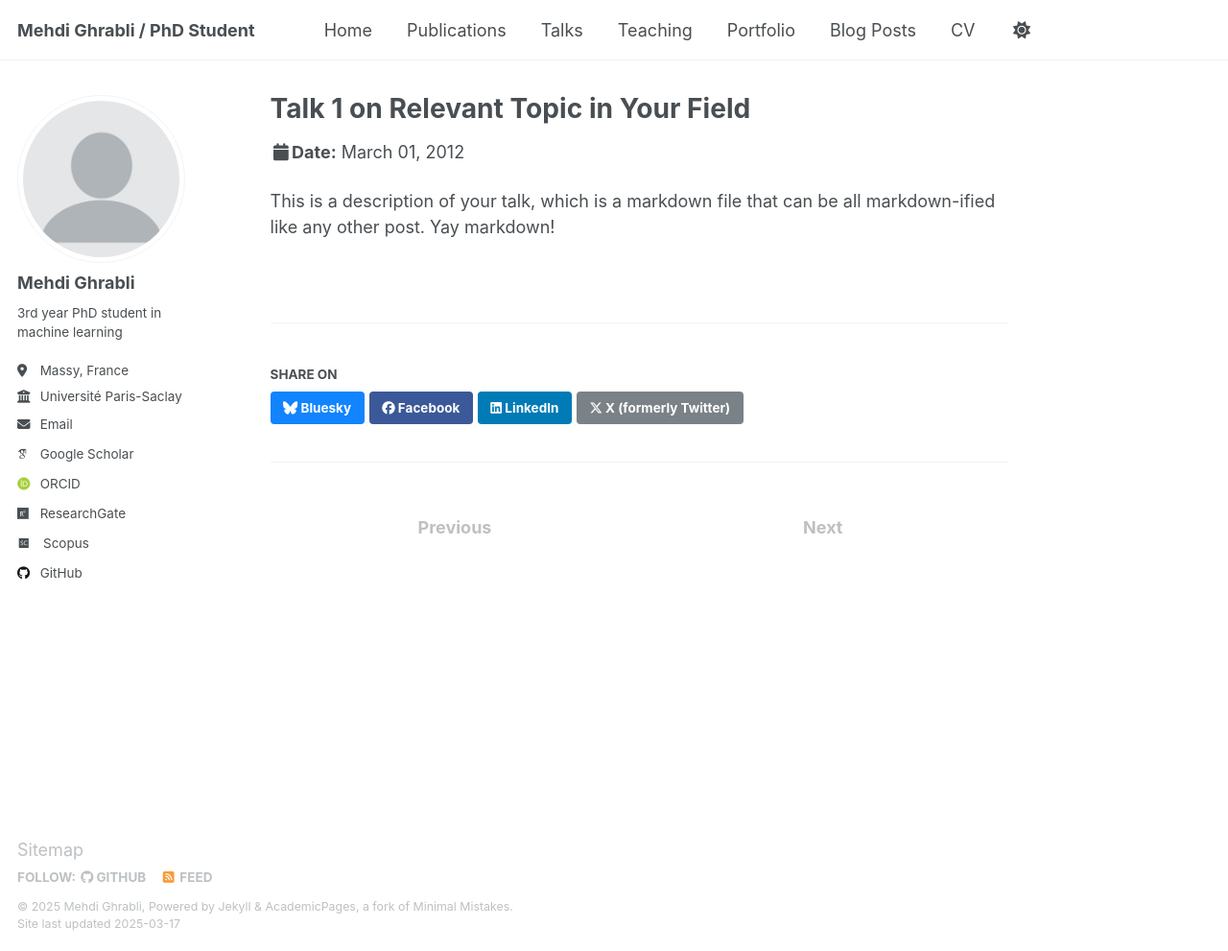
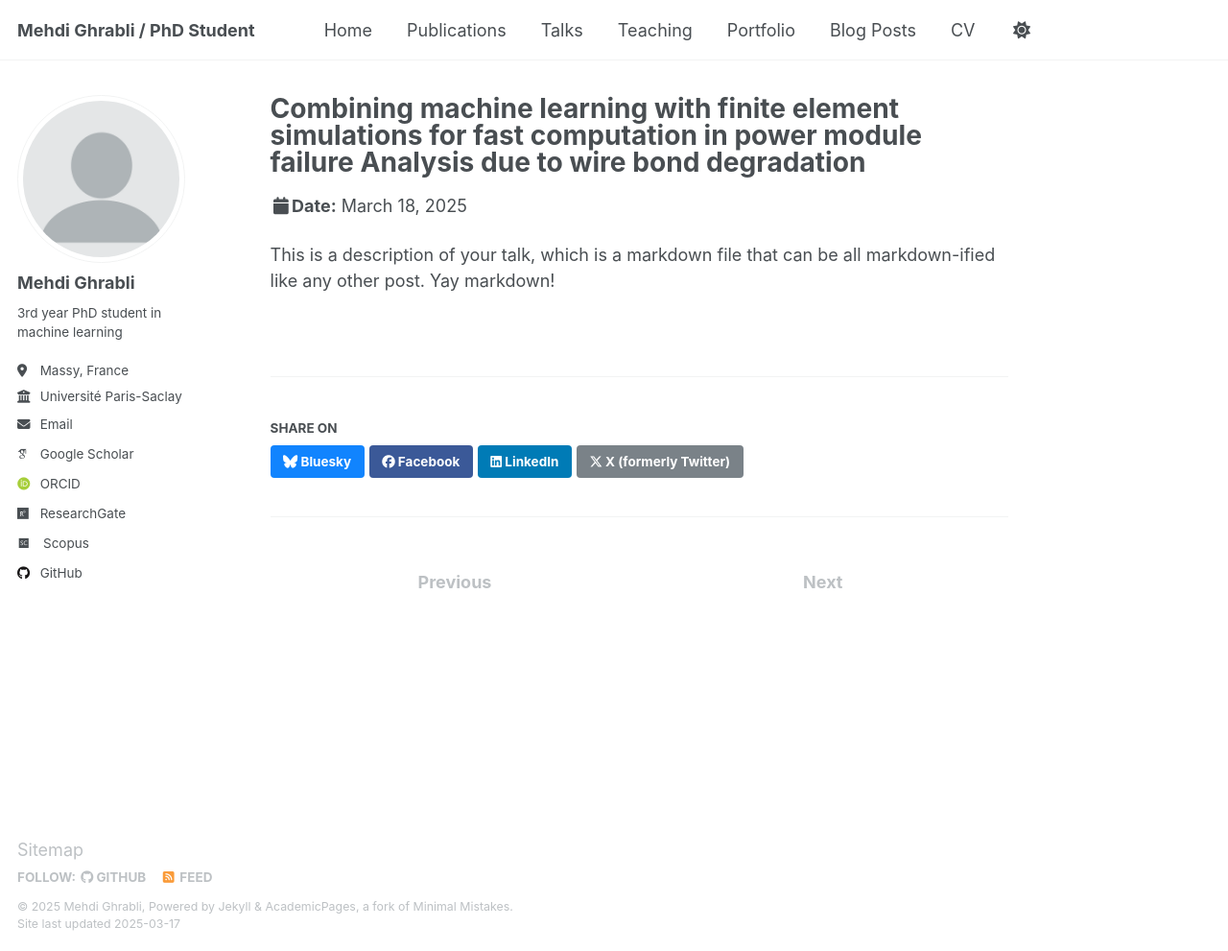
Before and after one commit to MehdiGhrabli/MehdiGhrabli.github.io, a Jekyll site: the page built from _talks/2012-03-01-talk-1.md, in a window 1280 px wide and 991 px high. Shown: the whole window at 96% size. Built offline with Jekyll 4.4.1, drawn with Linux system fonts in a browser that asks for light colours; some web fonts are replaced.

Commit message:
Update 2012-03-01-talk-1.md

```diff
--- a/_talks/2012-03-01-talk-1.md
+++ b/_talks/2012-03-01-talk-1.md
@@ -1,10 +1,9 @@
 ---
-title: "Talk 1 on Relevant Topic in Your Field"
+title: "Combining machine learning with finite element simulations for fast computation in power module failure Analysis due to wire bond degradation"
 collection: talks
 type: "Talk"
-permalink: /talks/2012-03-01-talk-1
 venue: "UC San Francisco, Department of Testing"
-date: 2012-03-01
+date: 2025-03-18
 location: "San Francisco, CA, USA"
 ---
 
```
